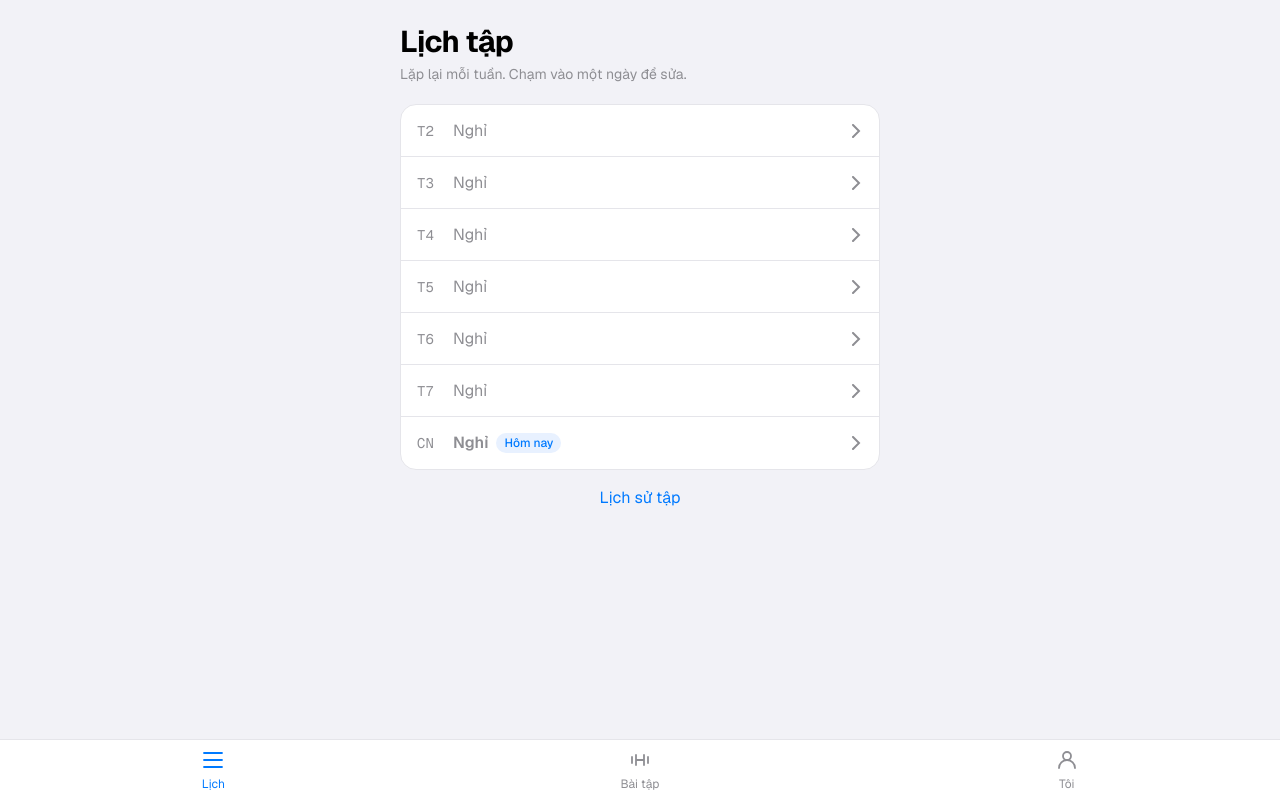
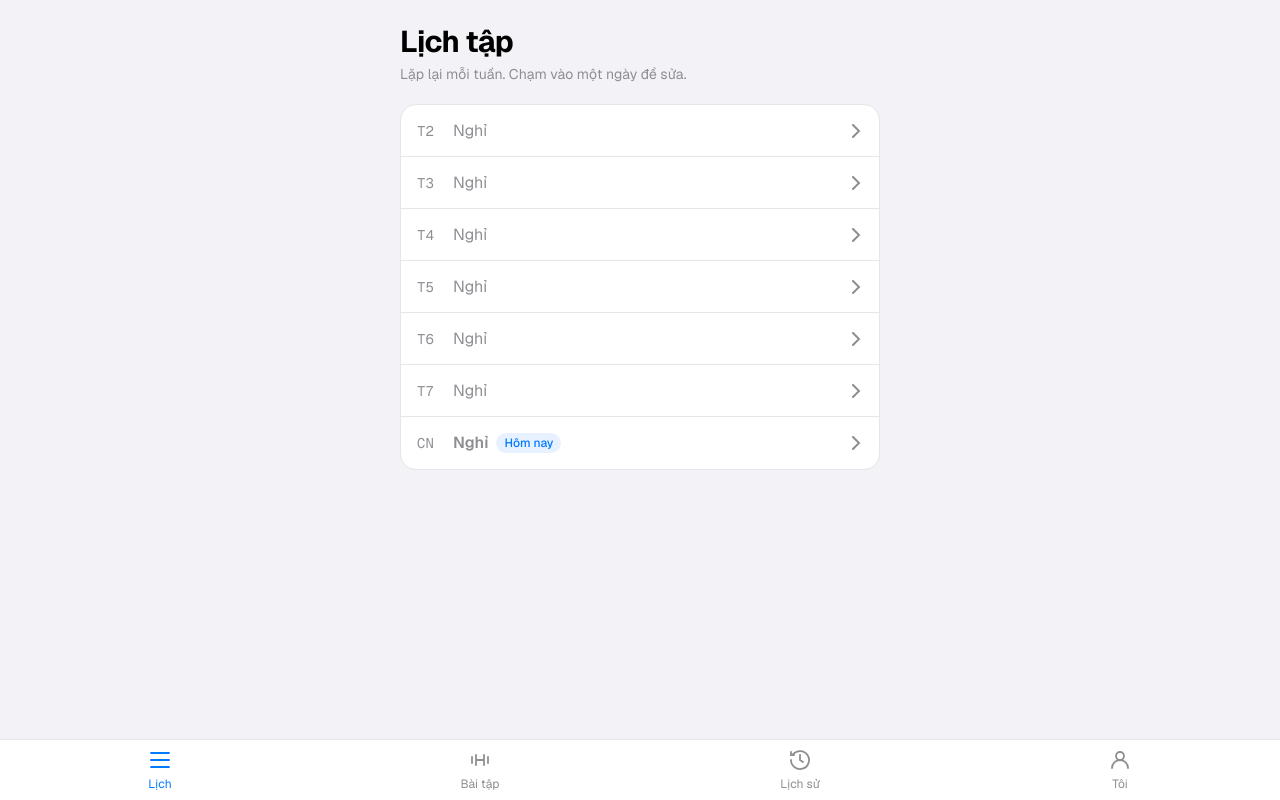
Before and after one commit to quannh287/my-exercises, a Next.js app: page / in a window 1280 px wide. Built offline with nearby package versions, Linux system fonts and the light colour scheme.

Commit message:
feat: move workout history into the bottom tab bar
History was a sub-screen reachable from two places (a link under the
schedule and a row in the Tôi tab). Promote it to a fourth tab and drop
both entry points, so the tab bar stays the single way to navigate.

```diff
--- a/app/history/page.tsx
+++ b/app/(tabs)/history/page.tsx
@@ -13,7 +13,7 @@ export default function HistoryPage() {
 
   return (
     <main className="mx-auto max-w-lg pb-10">
-      <AppBar title="Lịch sử tập" back="/" />
+      <AppBar title="Lịch sử tập" />
 
       {!logs.length ? (
         <p className="px-4 py-16 text-center text-muted">Chưa có buổi tập nào được ghi lại.</p>
--- a/app/(tabs)/me/page.tsx
+++ b/app/(tabs)/me/page.tsx
@@ -40,7 +40,6 @@ export default function MePage() {
       <Card className="mx-4 mt-5">
         <ListRow title="Ngày tập mỗi tuần" right={<span className="font-mono tabular-nums">{trainingDays}</span>} />
         <ListRow title="Buổi đã hoàn thành" right={<span className="font-mono tabular-nums">{store.logs.length}</span>} />
-        <ListRow title="Lịch sử tập" href="/history" />
       </Card>
 
       <div className="mt-8 space-y-3 px-4">
--- a/app/(tabs)/page.tsx
+++ b/app/(tabs)/page.tsx
@@ -51,10 +51,6 @@ export default function SchedulePage() {
           Bắt đầu buổi {DAY_LABEL[today].toLowerCase()}
         </Link>
       ) : null}
-
-      <Link href="/history" className="mt-4 block text-center text-base text-accent">
-        Lịch sử tập
-      </Link>
     </main>
   );
 }
--- a/components/ui/TabBar.tsx
+++ b/components/ui/TabBar.tsx
@@ -6,6 +6,7 @@ import { usePathname } from "next/navigation";
 const TABS = [
   { href: "/", label: "Lịch", icon: "M3 5h18M3 12h18M3 19h18" },
   { href: "/exercises", label: "Bài tập", icon: "M4 9v6M8 7v10M16 7v10M20 9v6M8 12h8" },
+  { href: "/history", label: "Lịch sử", icon: "M12 7v5l3 2M3 12a9 9 0 1 0 2-5.6M3 4v3h3" },
   { href: "/me", label: "Tôi", icon: "M12 12a4 4 0 100-8 4 4 0 000 8zM4 20a8 8 0 0116 0" },
 ] as const;
 
```
